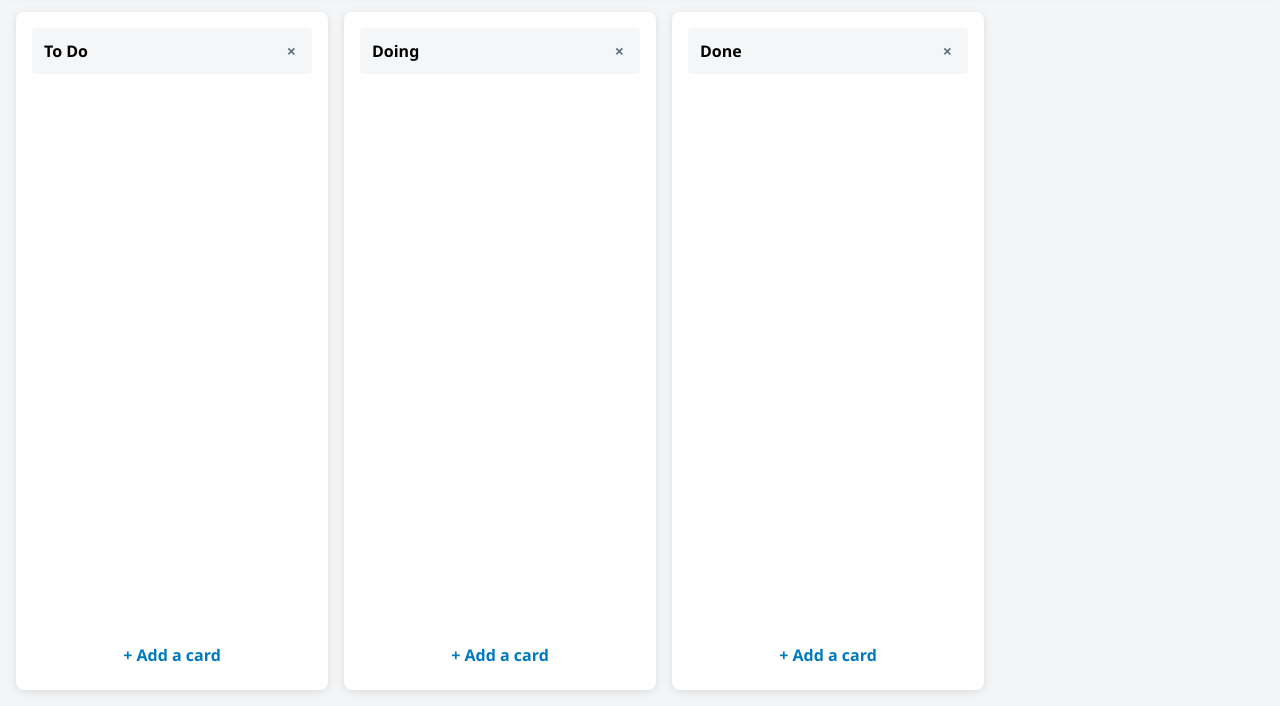
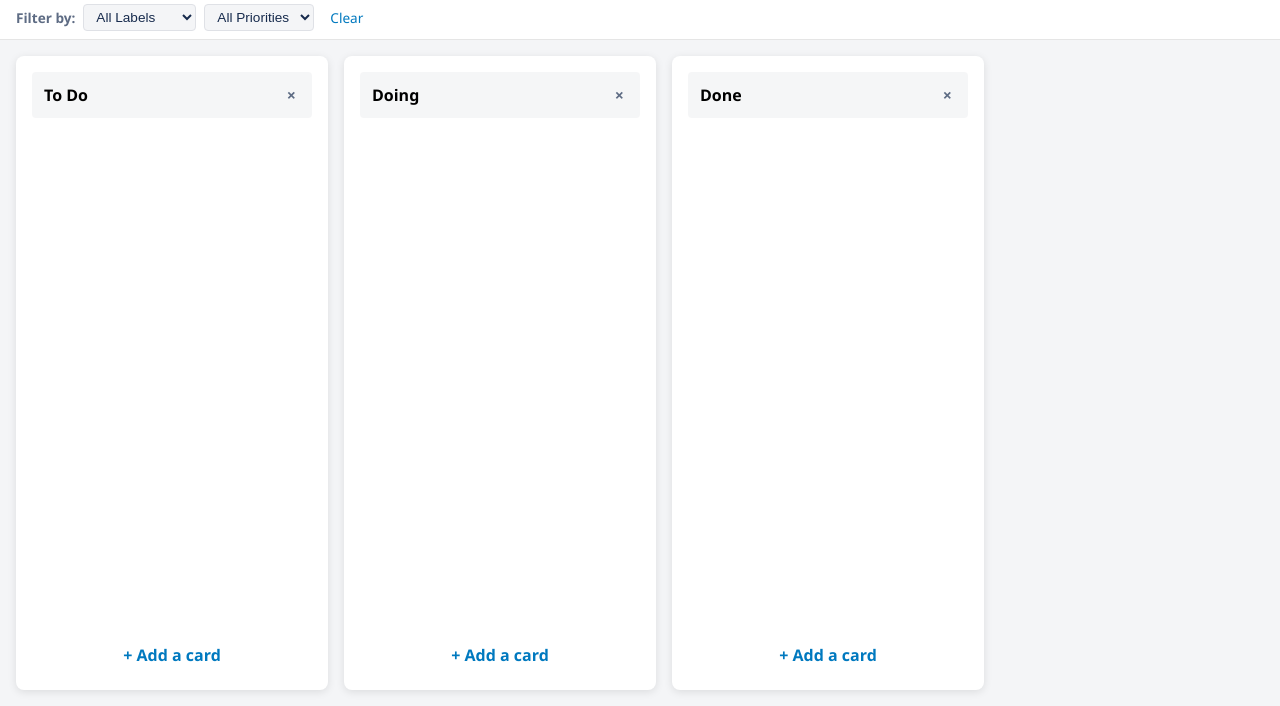
Before and after one commit to tousifhabib/SimpleKanban, a website built with webpack: page index.html in a window 1280 px wide. Shown: the part 94-800 px from the top of the page. Built offline with nearby package versions, Linux system fonts and the light colour scheme.

Commit message:
add basic filter functionality

```diff
--- a/css/layout.css
+++ b/css/layout.css
@@ -102,6 +102,56 @@ header h1 {
   background: rgba(255, 255, 255, 0.25);
 }
 
+.filter-bar {
+  background: white;
+  border-bottom: 1px solid var(--shadow-color);
+  padding: calc(var(--spacing-unit) * 1) calc(var(--spacing-unit) * 2);
+  display: flex;
+  align-items: center;
+  gap: 16px;
+}
+
+.filter-group {
+  display: flex;
+  align-items: center;
+  gap: 8px;
+}
+
+.filter-label {
+  font-size: 0.85rem;
+  font-weight: 600;
+  color: #5e6c84;
+}
+
+.filter-select {
+  padding: 4px 8px;
+  font-size: 0.85rem;
+  border-radius: 4px;
+  border: 1px solid #dfe1e6;
+  background: #f4f5f7;
+  color: var(--text-color);
+  cursor: pointer;
+}
+
+.filter-select:hover {
+  background: #ebecf0;
+}
+
+.btn-clear-filters {
+  background: transparent;
+  border: none;
+  color: var(--primary-color);
+  font-size: 0.85rem;
+  cursor: pointer;
+  padding: 4px 8px;
+  border-radius: 4px;
+}
+
+.btn-clear-filters:hover {
+  background: rgba(0, 121, 191, 0.08);
+  text-decoration: underline;
+}
+
 .kanban-container {
   flex: 1;
   overflow-x: auto;
@@ -149,11 +199,11 @@ header h1 {
   opacity: 0.7;
 }
 
-.kanban-container.search-active .column {
+.kanban-container.filters-active .column {
   border: 2px solid var(--primary-color);
 }
 
-.kanban-container.search-active .column,
-.kanban-container.search-active .card {
+.kanban-container.filters-active .column,
+.kanban-container.filters-active .card {
   cursor: default;
 }
--- a/index.html
+++ b/index.html
@@ -78,6 +78,33 @@
         </button>
       </div>
     </header>
+
+    <div class="filter-bar" id="filterBar">
+      <div class="filter-group">
+        <span class="filter-label" data-i18n="filters.label">Filter by:</span>
+        <select id="filterLabel" class="filter-select">
+          <option value="all" data-i18n="filters.allLabels">All Labels</option>
+        </select>
+        <select id="filterPriority" class="filter-select">
+          <option value="all" data-i18n="filters.allPriorities">
+            All Priorities
+          </option>
+          <option value="high" data-i18n="card.priorities.high">High</option>
+          <option value="medium" data-i18n="card.priorities.medium">
+            Medium
+          </option>
+          <option value="low" data-i18n="card.priorities.low">Low</option>
+          <option value="none" data-i18n="card.priorities.none">None</option>
+        </select>
+        <button
+          id="clearFilters"
+          class="btn-clear-filters"
+          data-i18n="filters.clear"
+        >
+          Clear
+        </button>
+      </div>
+    </div>
 
     <div class="kanban-container" id="kanbanContainer"></div>
 
--- a/js/components/KanbanBoard.js
+++ b/js/components/KanbanBoard.js
@@ -22,6 +22,11 @@ export default class KanbanBoard {
     this.renameBoardBtn = document.getElementById(s.renameBoardBtn);
     this.deleteBoardBtn = document.getElementById(s.deleteBoardBtn);
     this.searchInput = document.getElementById(s.searchInput);
+
+    this.filterLabelSelect = document.getElementById(s.filterLabel);
+    this.filterPrioritySelect = document.getElementById(s.filterPriority);
+    this.clearFiltersBtn = document.getElementById(s.clearFilters);
+
     this.importBtn = document.getElementById(s.importBtn);
     this.exportBtn = document.getElementById(s.exportBtn);
     this.importFileInput = document.getElementById(s.importFileInput);
@@ -64,6 +69,10 @@ export default class KanbanBoard {
     this.currentColumnId = null;
     this.selectedLabels = [];
     this.searchTerm = '';
+    this.activeFilters = {
+      label: 'all',
+      priority: 'all',
+    };
 
     this.modalManager = new ModalManager();
     this.registerModals();
@@ -79,6 +88,7 @@ export default class KanbanBoard {
 
     this.setupEventListeners();
     this.setupSearchListener();
+    this.setupFilterListeners();
     this.updateBoardSelector();
     this.render();
 
@@ -154,12 +164,16 @@ export default class KanbanBoard {
     });
   }
 
-  isSearchActive() {
-    return this.searchTerm.length > 0;
+  isFilterActive() {
+    return (
+      this.searchTerm.length > 0 ||
+      this.activeFilters.label !== 'all' ||
+      this.activeFilters.priority !== 'all'
+    );
   }
 
   handleCardDrop(cardId, newColumnId, newOrder) {
-    if (this.isSearchActive()) return;
+    if (this.isFilterActive()) return;
 
     const state = store.getState();
     let oldColumnId;
@@ -182,40 +196,47 @@ export default class KanbanBoard {
     const boardState = store.getState();
     const allLabels = store.getLabels();
 
-    if (this.isSearchActive()) {
-      this.kanbanContainer.classList.add('search-active');
+    this.filterLabelSelect.innerHTML = `<option value="all">${i18n.t('filters.allLabels')}</option>`;
+    allLabels.forEach((l) => {
+      const opt = document.createElement('option');
+      opt.value = l.id;
+      opt.textContent = l.name;
+      if (l.id === this.activeFilters.label) opt.selected = true;
+      this.filterLabelSelect.appendChild(opt);
+    });
+
+    if (this.isFilterActive()) {
+      this.kanbanContainer.classList.add('filters-active');
     } else {
-      this.kanbanContainer.classList.remove('search-active');
+      this.kanbanContainer.classList.remove('filters-active');
     }
 
     if (boardState && boardState.columns) {
       boardState.columns.forEach((colData) => {
-        let cardsToRender = colData.cards;
-
-        if (this.isSearchActive()) {
-          const term = this.searchTerm;
-          cardsToRender = colData.cards.filter((card) => {
-            const textMatch = (card.text || '').toLowerCase().includes(term);
-            const descMatch = (card.description || '')
-              .toLowerCase()
-              .includes(term);
-
-            const labelMatch = (card.labels || []).some((labelId) => {
-              const labelDef = allLabels.find((l) => l.id === labelId);
-              return labelDef && labelDef.name.toLowerCase().includes(term);
+        const cardsToRender = colData.cards.filter((card) => {
+          const term = this.searchTerm.toLowerCase();
+          const matchesSearch =
+            !this.searchTerm ||
+            (card.text || '').toLowerCase().includes(term) ||
+            (card.description || '').toLowerCase().includes(term) ||
+            (card.labels || []).some((labelId) => {
+              const l = allLabels.find((def) => def.id === labelId);
+              return l && l.name.toLowerCase().includes(term);
             });
 
-            return textMatch || descMatch || labelMatch;
-          });
-        }
+          const matchesLabel =
+            this.activeFilters.label === 'all' ||
+            (card.labels || []).includes(this.activeFilters.label);
 
-        const filteredColumnData = {
-          ...colData,
-          cards: cardsToRender,
-        };
+          const matchesPriority =
+            this.activeFilters.priority === 'all' ||
+            card.priority === this.activeFilters.priority;
+
+          return matchesSearch && matchesLabel && matchesPriority;
+        });
 
         this.kanbanContainer.appendChild(
-          new Column(filteredColumnData).render()
+          new Column({ ...colData, cards: cardsToRender }).render()
         );
       });
     }
@@ -256,6 +277,30 @@ export default class KanbanBoard {
         this.searchInput.blur();
         this.render();
       }
+    });
+  }
+
+  setupFilterListeners() {
+    this.filterLabelSelect.addEventListener('change', (e) => {
+      this.activeFilters.label = e.target.value;
+      this.render();
+    });
+
+    this.filterPrioritySelect.addEventListener('change', (e) => {
+      this.activeFilters.priority = e.target.value;
+      this.render();
+    });
+
+    this.clearFiltersBtn.addEventListener('click', () => {
+      this.activeFilters.label = 'all';
+      this.activeFilters.priority = 'all';
+      this.searchTerm = '';
+
+      this.filterLabelSelect.value = 'all';
+      this.filterPrioritySelect.value = 'all';
+      if (this.searchInput) this.searchInput.value = '';
+
+      this.render();
     });
   }
 
--- a/js/components/kanbanBoardConfig.js
+++ b/js/components/kanbanBoardConfig.js
@@ -29,6 +29,10 @@ export const CONFIG = {
     cancelDeleteBoard: 'cancelDeleteBoard',
 
     searchInput: 'searchInput',
+    filterLabel: 'filterLabel',
+    filterPriority: 'filterPriority',
+    clearFilters: 'clearFilters',
+    filterBar: 'filterBar',
     importBtn: 'importBtn',
     exportBtn: 'exportBtn',
     importFileInput: 'importFileInput',
--- a/js/services/i18n/locales/ar.js
+++ b/js/services/i18n/locales/ar.js
@@ -58,6 +58,12 @@ export default {
       today: 'مستحق اليوم',
       soon: 'قريباً',
     },
+  },
+  filters: {
+    label: 'تصفية حسب:',
+    allLabels: 'جميع الملصقات',
+    allPriorities: 'جميع الأولويات',
+    clear: 'مسح',
   },
   modals: {
     createBoard: {
--- a/js/services/i18n/locales/bn.js
+++ b/js/services/i18n/locales/bn.js
@@ -58,6 +58,12 @@ export default {
       today: 'আজ শেষ',
       soon: 'শিগগিরই শেষ',
     },
+  },
+  filters: {
+    label: 'ফিল্টার করুন:',
+    allLabels: 'সব লেবেল',
+    allPriorities: 'সব অগ্রাধিকার',
+    clear: 'মুছুন',
   },
   modals: {
     createBoard: {
--- a/js/services/i18n/locales/de.js
+++ b/js/services/i18n/locales/de.js
@@ -58,6 +58,12 @@ export default {
       today: 'Heute fällig',
       soon: 'Bald fällig',
     },
+  },
+  filters: {
+    label: 'Filtern nach:',
+    allLabels: 'Alle Labels',
+    allPriorities: 'Alle Prioritäten',
+    clear: 'Leeren',
   },
   modals: {
     createBoard: {
--- a/js/services/i18n/locales/en.js
+++ b/js/services/i18n/locales/en.js
@@ -58,6 +58,12 @@ export default {
       today: 'Due Today',
       soon: 'Due Soon',
     },
+  },
+  filters: {
+    label: 'Filter by:',
+    allLabels: 'All Labels',
+    allPriorities: 'All Priorities',
+    clear: 'Clear',
   },
   modals: {
     createBoard: {
--- a/js/services/i18n/locales/es.js
+++ b/js/services/i18n/locales/es.js
@@ -58,6 +58,12 @@ export default {
       today: 'Vence hoy',
       soon: 'Vence pronto',
     },
+  },
+  filters: {
+    label: 'Filtrar por:',
+    allLabels: 'Todas las etiquetas',
+    allPriorities: 'Todas las prioridades',
+    clear: 'Limpiar',
   },
   modals: {
     createBoard: {
--- a/js/services/i18n/locales/fr.js
+++ b/js/services/i18n/locales/fr.js
@@ -58,6 +58,12 @@ export default {
       today: 'À faire aujourd’hui',
       soon: 'Bientôt',
     },
+  },
+  filters: {
+    label: 'Filtrer par :',
+    allLabels: 'Toutes les étiquettes',
+    allPriorities: 'Toutes les priorités',
+    clear: 'Effacer',
   },
   modals: {
     createBoard: {
--- a/js/services/i18n/locales/hi.js
+++ b/js/services/i18n/locales/hi.js
@@ -59,6 +59,12 @@ export default {
       soon: 'जल्द देय',
     },
   },
+  filters: {
+    label: 'इसके द्वारा फ़िल्टर करें:',
+    allLabels: 'सभी लेबल',
+    allPriorities: 'सभी प्राथमिकताएँ',
+    clear: 'साफ़ करें',
+  },
   modals: {
     createBoard: {
       title: 'नया बोर्ड बनाएँ',
@@ -112,7 +118,7 @@ export default {
       },
       labels: {
         highPriority: 'उच्च प्राथमिकता',
-        blocked: 'ब्लॉक्ड',
+        blocked: 'ब्लॉक्ড',
         waiting: 'प्रतीक्षा',
         quickWin: 'त्वरित जीत',
       },
@@ -129,7 +135,7 @@ export default {
         bug: 'बग',
         feature: 'फीचर',
         techDebt: 'टेक डेब्ट',
-        blocked: 'ब्लॉक्ड',
+        blocked: 'ब्लॉक्ড',
         needsReview: 'रिव्यू चाहिए',
         documentation: 'डॉक्यूमेंटेशन',
       },
--- a/js/services/i18n/locales/it.js
+++ b/js/services/i18n/locales/it.js
@@ -58,6 +58,12 @@ export default {
       today: 'Scade oggi',
       soon: 'Scade a breve',
     },
+  },
+  filters: {
+    label: 'Filtra per:',
+    allLabels: 'Tutte le etichette',
+    allPriorities: 'Tutte le priorità',
+    clear: 'Cancella',
   },
   modals: {
     createBoard: {
--- a/js/services/i18n/locales/ja.js
+++ b/js/services/i18n/locales/ja.js
@@ -58,6 +58,12 @@ export default {
       today: '今日が期限',
       soon: '期限間近',
     },
+  },
+  filters: {
+    label: 'フィルター:',
+    allLabels: 'すべてのラベル',
+    allPriorities: 'すべての優先度',
+    clear: 'クリア',
   },
   modals: {
     createBoard: {
--- a/js/services/i18n/locales/pt.js
+++ b/js/services/i18n/locales/pt.js
@@ -58,6 +58,12 @@ export default {
       today: 'Vence hoje',
       soon: 'Vence em breve',
     },
+  },
+  filters: {
+    label: 'Filtrar por:',
+    allLabels: 'Todas as etiquetas',
+    allPriorities: 'Todas as prioridades',
+    clear: 'Limpar',
   },
   modals: {
     createBoard: {
--- a/js/services/i18n/locales/ru.js
+++ b/js/services/i18n/locales/ru.js
@@ -58,6 +58,12 @@ export default {
       today: 'Сегодня срок',
       soon: 'Скоро срок',
     },
+  },
+  filters: {
+    label: 'Фильтр по:',
+    allLabels: 'Все метки',
+    allPriorities: 'Все приоритеты',
+    clear: 'Очистить',
   },
   modals: {
     createBoard: {
--- a/js/services/i18n/locales/zh.js
+++ b/js/services/i18n/locales/zh.js
@@ -58,6 +58,12 @@ export default {
       today: '今天到期',
       soon: '即将到期',
     },
+  },
+  filters: {
+    label: '筛选:',
+    allLabels: '所有标签',
+    allPriorities: '所有优先级',
+    clear: '清除',
   },
   modals: {
     createBoard: {
```
